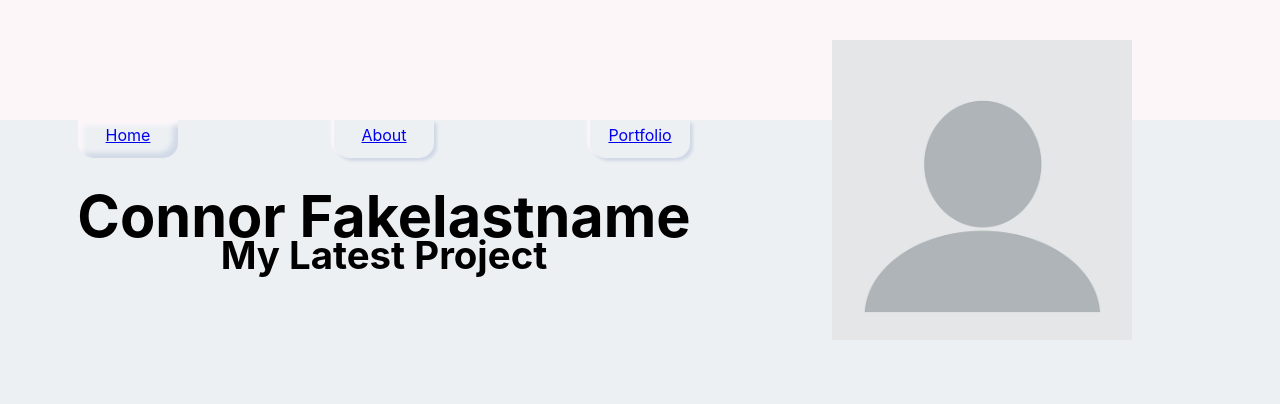
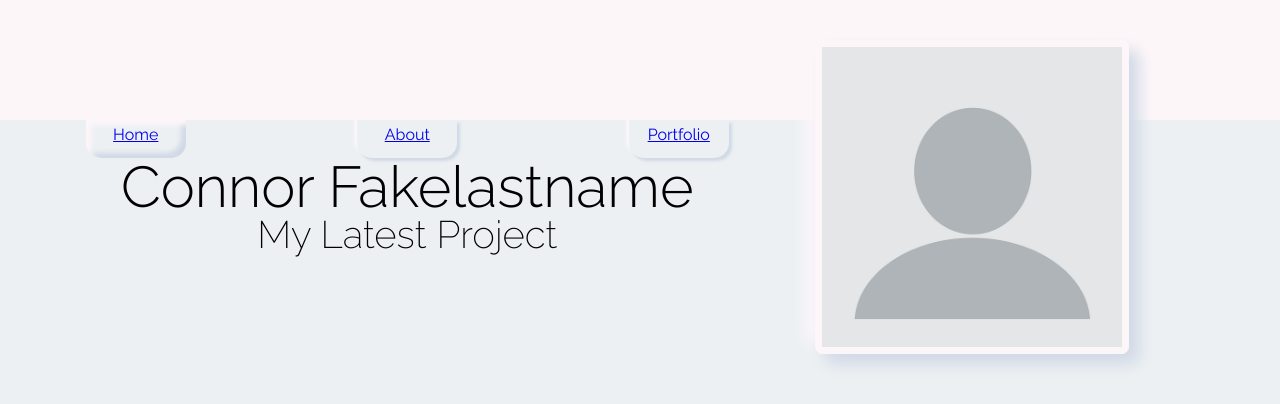
Before and after one commit to ConnorAndersonLarson/mysite, a React (Create React App) app: page / in a window 1280 px wide. Shown: the top 404 px of the page. Built offline with nearby package versions, Linux system fonts and the light colour scheme.

Commit message:
Add font, photo styling, and caption styling

```diff
--- a/public/index.html
+++ b/public/index.html
@@ -9,6 +9,8 @@
       name="description"
       content="Web site created using create-react-app"
     />
+    <link rel="preconnect" href="https://fonts.gstatic.com">
+    <link href="https://fonts.googleapis.com/css2?family=Raleway:ital,wght@0,100;0,200;0,300;0,400;0,500;0,600;1,100;1,200;1,300;1,400;1,500;1,600&display=swap" rel="stylesheet">
     <link rel="apple-touch-icon" href="%PUBLIC_URL%/logo192.png" />
     <!--
       manifest.json provides metadata used when your web app is installed on a
--- a/src/components/About/About.css
+++ b/src/components/About/About.css
@@ -1,8 +1,8 @@
 
 .title {
   display: grid;
-  grid-template-columns: 3fr 2fr;
+  grid-template-columns: 3.5fr 2fr;
   grid-template-rows: 1fr;
   grid-template-areas:
-    "name ."
+    "name .";
 }
--- a/src/components/Header/Header.css
+++ b/src/components/Header/Header.css
@@ -13,7 +13,7 @@
   grid-area: tp;
   height: 15vh;
   display: grid;
-  grid-template-columns: 3fr 2fr;
+  grid-template-columns: 3.5fr 2fr;
   grid-template-rows: 3fr 1fr;
   grid-template-areas:
     ". photo"
@@ -23,21 +23,27 @@
 .name {
   grid-area: name;
   font-size: 4.5vw;
+  font-weight: 300;
   margin-bottom: .5vh;
+  cursor: default;
 }
 
 .headShot {
   grid-area: photo;
   max-height: 300px;
   min-height: 150px;
-  margin-left: 5vw;
   margin-top: 5vh;
+  border: 7.5px solid #FDF6F9;
+  border-radius: 7.5px;
+  box-shadow:
+    10px 10px 15px 0 #D1D9E6,
+    -10px -10px 15px 0 #FDF6F9;
 }
 
 .btmbox {
   grid-area: btm;
   display: grid;
-  grid-template-columns: 3fr 2fr;
+  grid-template-columns: 3.5fr 2fr;
   grid-template-rows: 1fr 3fr;
   grid-template-areas:
     "navigation ."
--- a/src/components/Home/Home.css
+++ b/src/components/Home/Home.css
@@ -1,11 +1,14 @@
 .caption {
+  margin-top: 1.5vh;
   font-size: 3vw;
+  font-weight: 200;
   grid-area: name;
+  cursor: default;
 }
 
 .title {
   display: grid;
-  grid-template-columns: 3fr 2fr;
+  grid-template-columns: 3.5fr 2fr;
   grid-template-rows: 1fr;
   grid-template-areas:
     "name ."
--- a/src/components/Portfolio/Portfolio.css
+++ b/src/components/Portfolio/Portfolio.css
@@ -1,7 +1,7 @@
 
 .title {
   display: grid;
-  grid-template-columns: 3fr 2fr;
+  grid-template-columns: 3.5fr 2fr;
   grid-template-rows: 1fr;
   grid-template-areas:
     "name ."
--- a/src/index.css
+++ b/src/index.css
@@ -1,13 +1,6 @@
-body {
+* {
   margin: 0;
-  font-family: -apple-system, BlinkMacSystemFont, 'Segoe UI', 'Roboto', 'Oxygen',
-    'Ubuntu', 'Cantarell', 'Fira Sans', 'Droid Sans', 'Helvetica Neue',
-    sans-serif;
   -webkit-font-smoothing: antialiased;
   -moz-osx-font-smoothing: grayscale;
+  font-family: 'Raleway', sans-serif;
 }
-
-code {
-  font-family: source-code-pro, Menlo, Monaco, Consolas, 'Courier New',
-    monospace;
-}
```
